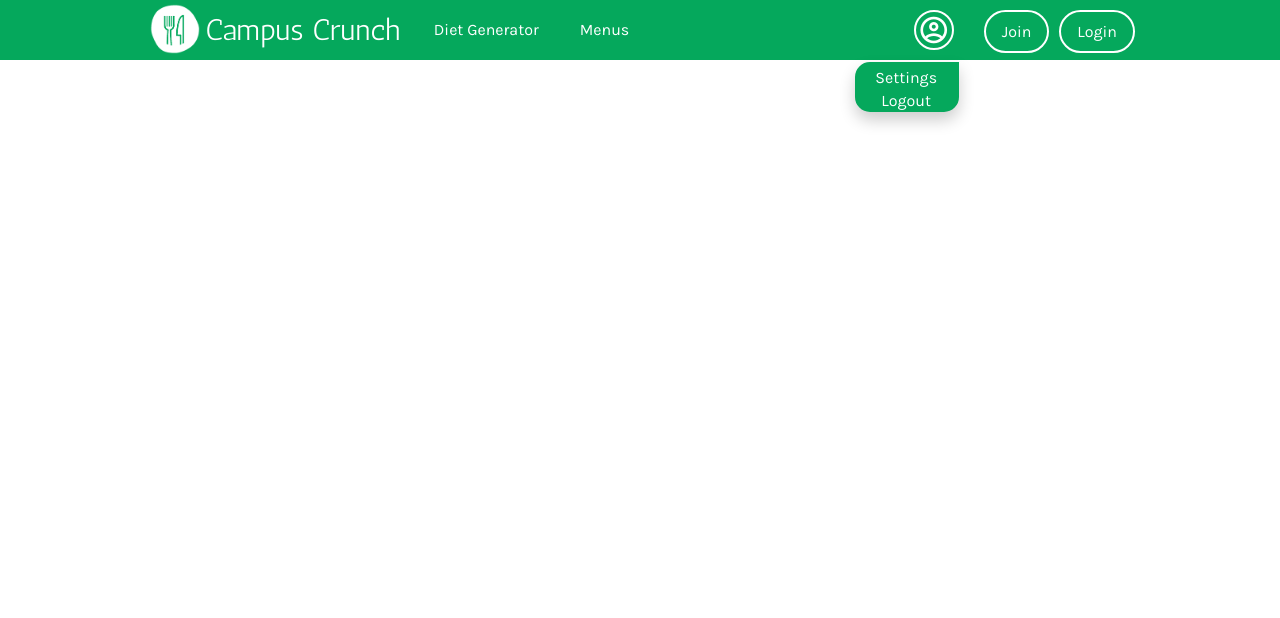
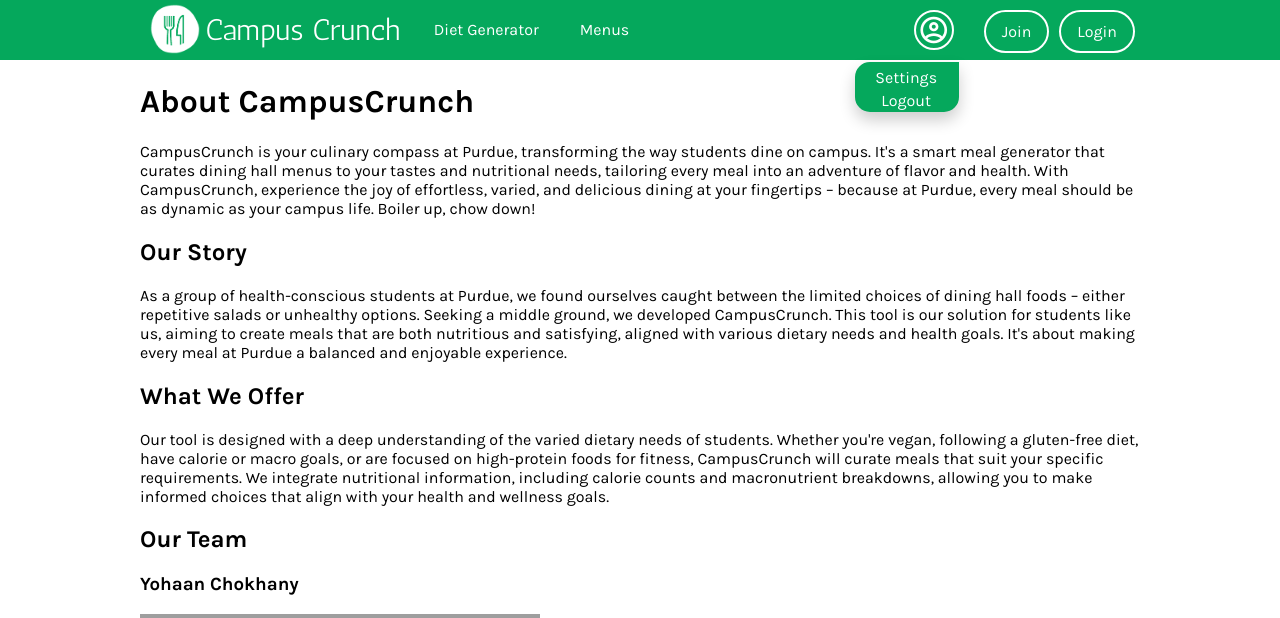
Before and after one commit to Annsh-N/BoilermakeXI, a Flask app: page /about-us/ in a window 1280 px wide. Shown: the top 618 px of the page. Run offline with Flask 3, Linux system fonts and the light colour scheme; grey boxes are pictures that could not be loaded.

Commit message:
Update about-us.html

```diff
--- a/templates/about-us.html
+++ b/templates/about-us.html
@@ -70,6 +70,73 @@
       </div>
     </div>
 
+    <div class="about-us-section">
+      <div class="container">
+          <h1 class="section-title">About CampusCrunch</h1>
+          <p>CampusCrunch is your culinary compass at Purdue, transforming the way students dine on campus. It's a smart meal generator
+            that curates dining hall menus to your tastes and nutritional needs, tailoring every meal into an adventure of flavor
+            and health. With CampusCrunch, experience the joy of effortless, varied, and delicious dining at your fingertips – because at Purdue,
+            every meal should be as dynamic as your campus life. Boiler up, chow down!</p>
+
+          <div class="our-story">
+              <h2>Our Story</h2>
+              <p>As a group of health-conscious students at Purdue, we found ourselves caught
+                between the limited choices of dining hall foods – either repetitive salads or unhealthy
+                options. Seeking a middle ground, we developed CampusCrunch. This tool is our solution for
+                students like us, aiming to create meals that are both nutritious and satisfying, aligned with
+                various dietary needs and health goals. It's about making every meal at Purdue a balanced and enjoyable experience.</p>
+          </div>
+
+          <div class="what-we-offer">
+              <h2>What We Offer</h2>
+              <p>Our tool is designed with a deep understanding of the varied dietary needs of students. Whether you're vegan,
+                following a gluten-free diet, have calorie or macro goals, or are focused on high-protein foods for fitness,
+                CampusCrunch will curate meals that suit your specific requirements. We integrate nutritional information,
+                including calorie counts and macronutrient breakdowns, allowing you to make informed choices that align with
+                your health and wellness goals.</p>
+          </div>
+
+          <div class="our-team">
+            <h2>Our Team</h2>
+            <div class="team-members">
+                <!-- Team Member 1 -->
+                <div class="team-member">
+                    <h3>Yohaan Chokhany</h3>
+                    <img src="/static/img/yohaan.jpeg" alt="Yohaan Chokhany" class="team-photo">
+                </div>
+
+                <!-- Team Member 2 -->
+                <div class="team-member">
+                    <h3>Aryan Jumani</h3>
+                    <img src="/static/img/jumani.jpeg" alt="Aryan Jumani" class="team-photo">
+                </div>
+
+                <!-- Team Member 3 -->
+                <div class="team-member">
+                    <h3>Piya Saxena</h3>
+                    <img src="/static/img/piya.png" alt="Piya Saxena" class="team-photo">
+                </div>
+
+                <!-- Team Member 4 -->
+                <div class="team-member">
+                    <h3>Annsh Navle</h3>
+                    <img src="/static/img/annsh.png" alt="Annsh Navle" class="team-photo">
+                </div>
+                <!-- Additional team members here -->
+            </div>
+        </div>
+
+
+
+          <div class="our-commitment">
+              <h2>Our Commitment</h2>
+              <p>We're committed to providing Purdue students with delicious, nutritious, and easily accessible meal options.
+                We strive to make every meal at Purdue a balanced and enjoyable experience for everyone. If you have any suggestions or feedback,
+                please feel free to navigate to the Contact Us section at the bottom.
+              </p>
+          </div>
+      </div>
+  </div>
 
 
     <div id="footer-offset-calculator"></div>
```
